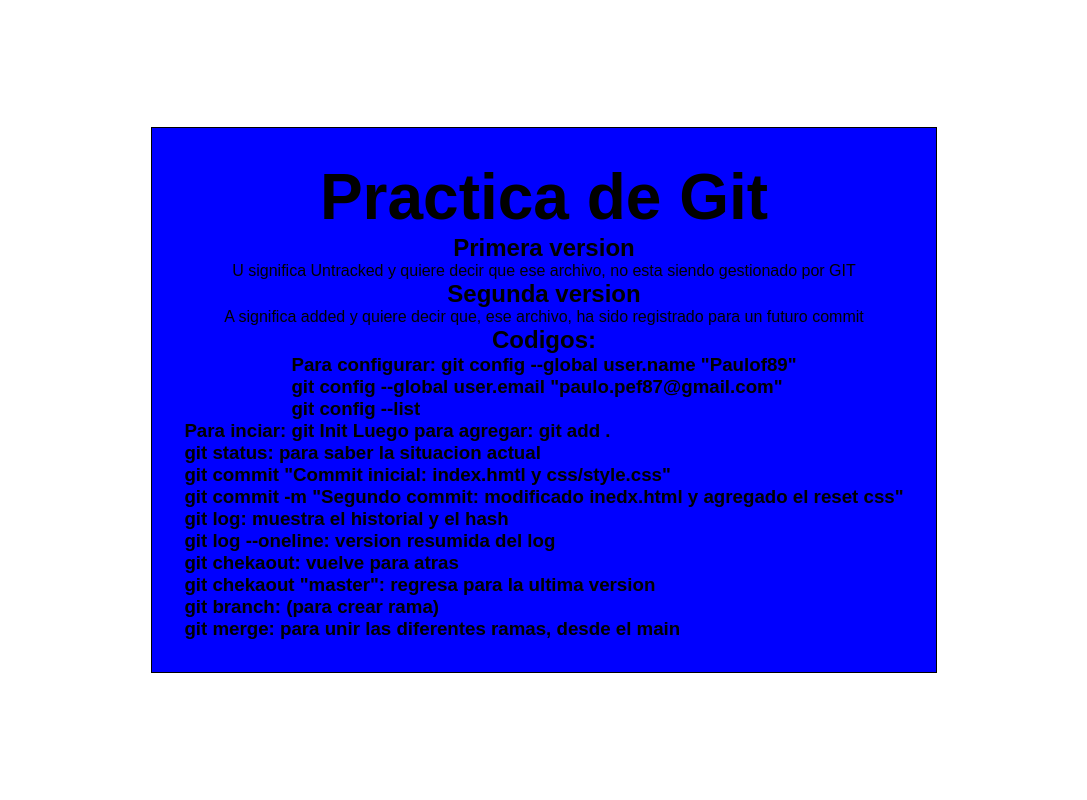
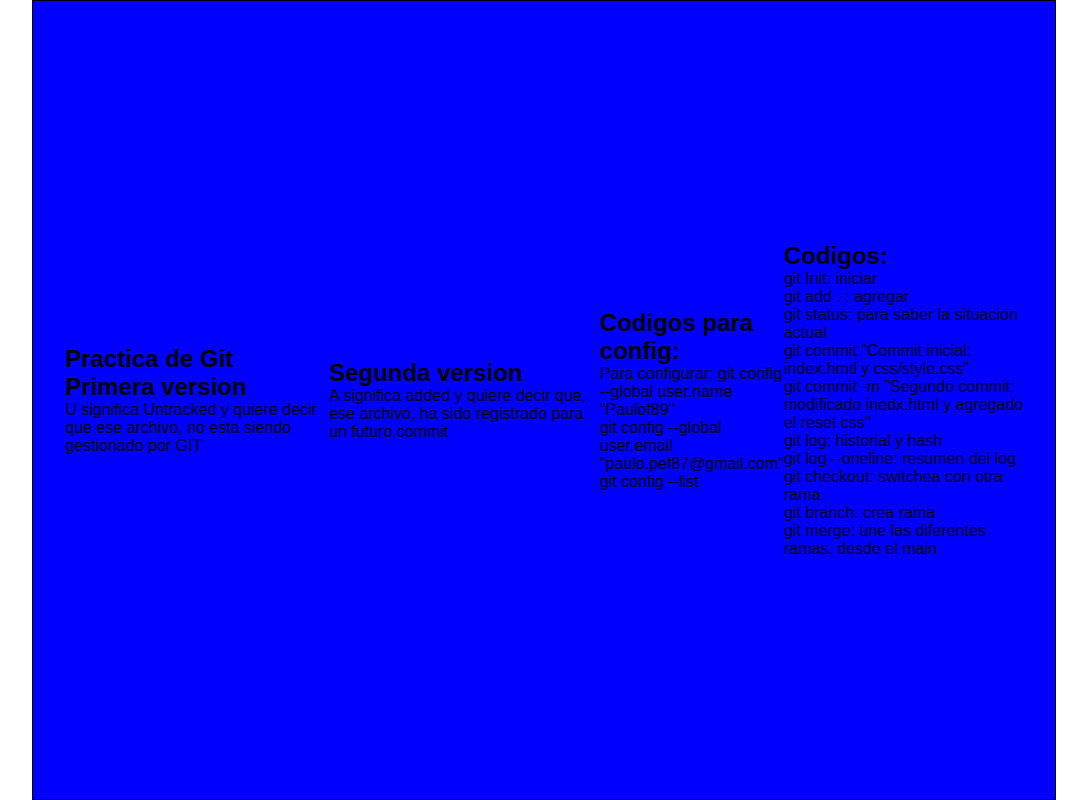
Before and after one commit to Paulof89/practicaGit, a plain HTML site: page index.html in a window 1280 px wide. Shown: the whole page, without its empty margins (96-1183 px from the left). Drawn offline with Linux system fonts and the light colour scheme.

Commit message:
Cambio en res

```diff
--- a/css/style.css
+++ b/css/style.css
@@ -18,16 +18,23 @@ body {
   align-items: center;
 }
 h1 {
-  font-size: 4rem;
+  font-size: 1.5rem;
   font-weight: bold;
 }
 
 .container {
   border: 1px solid black;
   background-color: blue;
+  height: 100%;
   padding: 2rem;
   display: flex;
-  flex-direction: column;
-  justify-content: center;
+  flex-direction: row;
+  justify-content: space-evenly;
   align-items: center;
 }
+@media all and (max-width: 600px) {
+  .container {
+    flex-direction: column;
+    justify-content: flex-start;
+  }
+}
--- a/index.html
+++ b/index.html
@@ -9,38 +9,43 @@
   </head>
   <body>
     <div class="container">
+      <div class="caja">
         <h1>Practica de Git</h1>
         <h2>Primera version</h2>
         <p>
           U significa Untracked y quiere decir que ese archivo, no esta siendo
           gestionado por GIT
         </p>
+      </div>
+      <div class="caja">
         <h2>Segunda version</h2>
         <p>
           A significa added y quiere decir que, ese archivo, ha sido registrado
           para un futuro commit
         </p>
-      <h2>Codigos:</h2>
-      <h3>
+      </div>
+      <div class="caja">
+        <h2>Codigos para config:</h2>
         <p>Para configurar: git config --global user.name "Paulof89"</p>
         <p>git config --global user.email "paulo.pef87@gmail.com"</p>
         <p>git config --list</p>
-      </h3>
-      <h3>
-        <p>Para inciar: git Init Luego para agregar: git add .</p>
+      </div>
+      <div class="caja">
+        <h2>Codigos:</h2>
+        <p>git Init: iniciar</p>
+        <p>git add . : agregar</p>
         <p>git status: para saber la situacion actual</p>
         <p>git commit "Commit inicial: index.hmtl y css/style.css"</p>
         <p>
           git commit -m "Segundo commit: modificado inedx.html y agregado el
           reset css"
         </p>
-        <p>git log: muestra el historial y el hash</p>
-        <p>git log --oneline: version resumida del log</p>
-        <p>git chekaout: vuelve para atras</p>
-        <p>git chekaout "master": regresa para la ultima version</p>
-        <p>git branch: (para crear rama)</p>
-        <p>git merge: para unir las diferentes ramas, desde el main</p>
-      </h3>
+        <p>git log: historial y hash</p>
+        <p>git log --oneline: resumen del log</p>
+        <p>git checkout: switchea con otra rama</p>
+        <p>git branch: crea rama</p>
+        <p>git merge: une las diferentes ramas, desde el main</p>
+      </div>
     </div>
   </body>
 </html>
```
Lines whose indentation alone changed are shown as unchanged.
